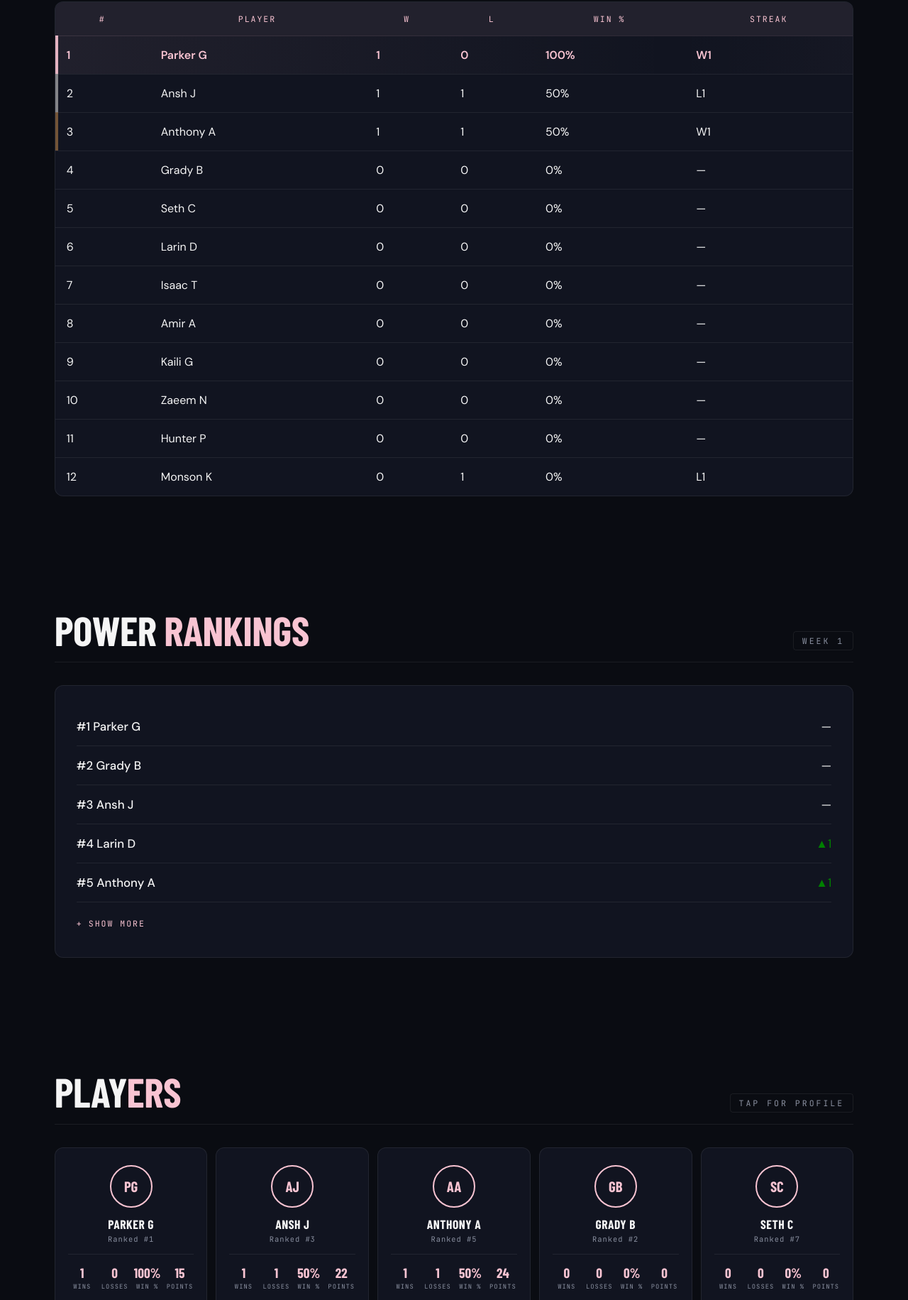
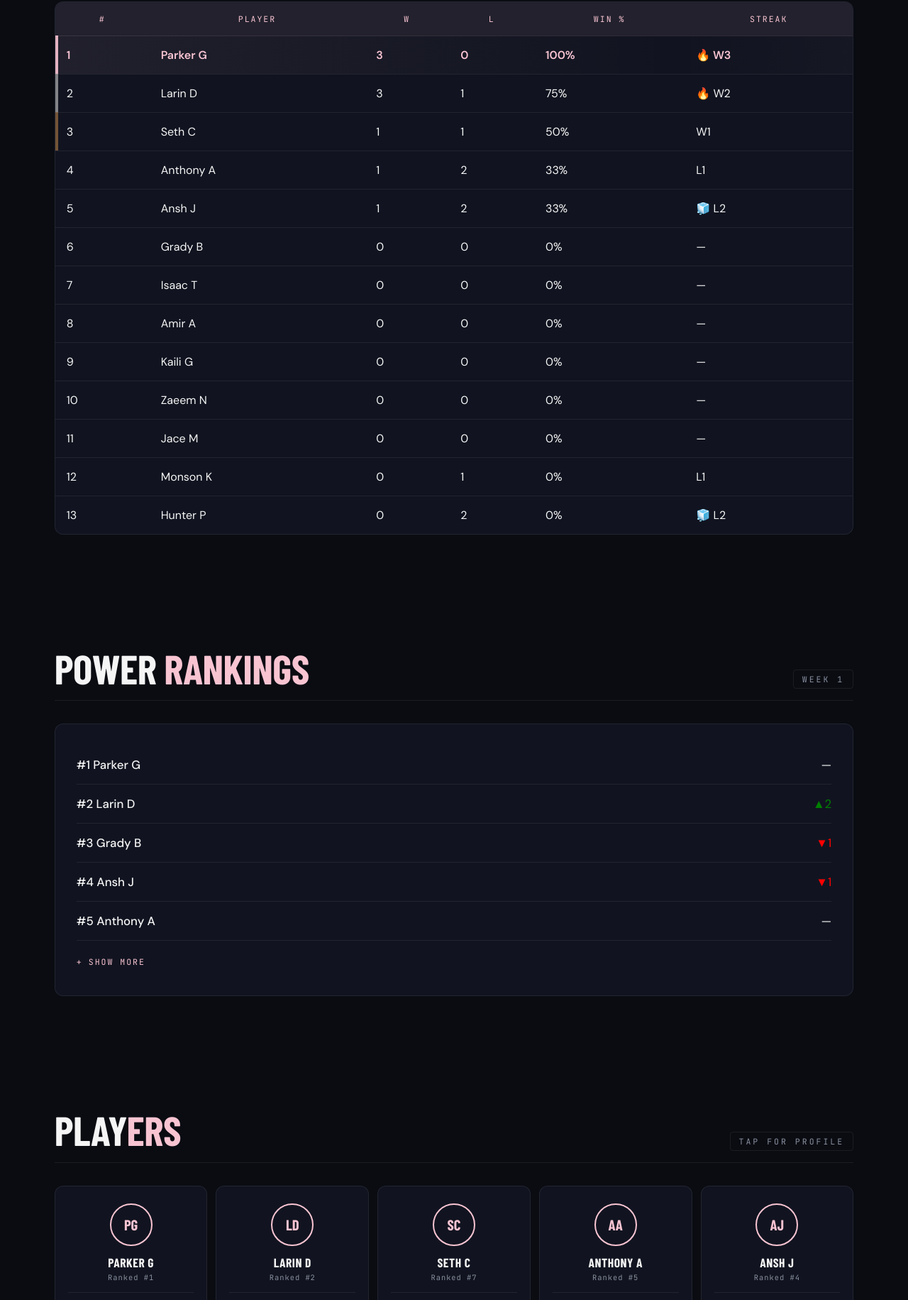
Before and after one commit to Winning-Pickleball-League/wpl-website, a plain HTML site: page index.html in a window 1280 px wide. Shown: the part 969-2800 px from the top of the page at 71% size. Drawn offline with nearby package versions, Linux system fonts and the light colour scheme; a web font is replaced by a local one.

Commit message:
Add files via upload

```diff
--- a/index.html
+++ b/index.html
@@ -1243,7 +1243,7 @@ footer{ flex-direction:column; text-align:center; }
 <div class="hero-right">
   <div class="hero-stat-block" id="hero-stats">
     <div class="hero-stat"><span class="hero-stat-num" id="hs-players">12</span><span class="hero-stat-label">Players</span></div>
-    <div class="hero-stat"><span class="hero-stat-num" id="hs-matches">3</span><span class="hero-stat-label">Matches</span></div>
+    <div class="hero-stat"><span class="hero-stat-num" id="hs-matches">—</span><span class="hero-stat-label">Matches</span></div>
     <div class="hero-stat"><span class="hero-stat-num" id="hs-pts">0</span><span class="hero-stat-label">Points Scored</span></div>
     <div class="hero-stat"><span class="hero-stat-num" id="hs-winpct">—</span><span class="hero-stat-label">Avg Win Margin</span></div>
   </div>
@@ -1281,20 +1281,21 @@ footer{ flex-direction:column; text-align:center; }
 
 <div class="card">
 <div class="rank-item"><span>#1 Parker G</span><span>—</span></div>
-<div class="rank-item"><span>#2 Grady B</span><span>—</span></div>
-<div class="rank-item"><span>#3 Ansh J</span><span>—</span></div>
-<div class="rank-item"><span>#4 Larin D</span><span style="color:green">▲1</span></div>
-<div class="rank-item"><span>#5 Anthony A</span><span style="color:green">▲1</span></div>
+<div class="rank-item"><span>#2 Larin D</span><span style="color:green">▲2</span></div>
+<div class="rank-item"><span>#3 Grady B</span><span style="color:red">▼1</span></div>
+<div class="rank-item"><span>#4 Ansh J</span><span style="color:red">▼1</span></div>
+<div class="rank-item"><span>#5 Anthony A</span><span>—</span></div>
 
 <details>
 <summary>Show More</summary>
-<div class="rank-item"><span>#6 Monson </span><span style="color:green">▲6</span></div>
-<div class="rank-item"><span>#7 Seth C</span><span style="color:red">▼3</span></div>
-<div class="rank-item"><span>#8 Kaili G</span><span style="color:red">▼1</span></div>
-<div class="rank-item"><span>#9 Isaac T</span><span style="color:red">▼1</span></div>
-<div class="rank-item"><span>#10 Amir A</span><span style="color:red">▼1</span></div>
-<div class="rank-item"><span>#11 Hunter P</span><span style="color:red">▼1</span></div>
-<div class="rank-item"><span>#12 Zaeem N</span><span style="color:red">▼1</span></div>
+<div class="rank-item"><span>#6 Monson</span><span>—</span></div>
+<div class="rank-item"><span>#7 Seth C</span><span>—</span></div>
+<div class="rank-item"><span>#8 Kaili G</span><span>—</span></div>
+<div class="rank-item"><span>#9 Isaac T</span><span>—</span></div>
+<div class="rank-item"><span>#10 Hunter P</span><span style="color:green">▲1</span></div>
+<div class="rank-item"><span>#11 Amir A</span><span style="color:red">▼1</span></div>
+<div class="rank-item"><span>#12 Zaeem N</span><span>—</span></div>
+<div class="rank-item"><span>#13 Jace M</span><span>NEW</span></div>
 </details>
 </div>
 </section>
@@ -1427,17 +1428,18 @@ footer{ flex-direction:column; text-align:center; }
   // streak: '🔥 W2' for win streak, '🧊 L2' for loss streak, '—' for none
   // ranking: power ranking number
   const players = [
-    { name: "Parker G",  wins: 1, losses: 0, streak: "W1",  ranking: 1  },
-    { name: "Grady B",   wins: 0, losses: 0, streak: "—",  ranking: 2  },
-    { name: "Ansh J",    wins: 1, losses: 1, streak: "L1", ranking: 3  },
-    { name: "Seth C",    wins: 0, losses: 0, streak: "—",  ranking: 7  },
-    { name: "Larin D",   wins: 0, losses: 0, streak: "—",  ranking: 4  },
+    { name: "Parker G",  wins: 3, losses: 0, streak: "🔥 W3",  ranking: 1  },
+    { name: "Grady B",   wins: 0, losses: 0, streak: "—",  ranking: 3  },
+    { name: "Ansh J",    wins: 1, losses: 2, streak: "🧊 L2", ranking: 4  },
+    { name: "Seth C",    wins: 1, losses: 1, streak: "W1",  ranking: 7  },
+    { name: "Larin D",   wins: 3, losses: 1, streak: "🔥 W2",  ranking: 2  },
     { name: "Isaac T",   wins: 0, losses: 0, streak: "—",  ranking: 9  },
-    { name: "Amir A",    wins: 0, losses: 0, streak: "—",  ranking: 10  },
+    { name: "Amir A",    wins: 0, losses: 0, streak: "—",  ranking: 11  },
     { name: "Kaili G",   wins: 0, losses: 0, streak: "—",  ranking: 8  },
     { name: "Zaeem N",   wins: 0, losses: 0, streak: "—",  ranking: 12  },
-    { name: "Hunter P",  wins: 0, losses: 0, streak: "—",  ranking: 11 },
-    { name: "Anthony A", wins: 1, losses: 1, streak: "W1", ranking: 5 },
+    { name: "Hunter P",  wins: 0, losses: 2, streak: "🧊 L2",  ranking: 10 },
+    { name: "Jace M",    wins: 0, losses: 0, streak: "—",  ranking: 13 },
+    { name: "Anthony A", wins: 1, losses: 2, streak: "L1", ranking: 5 },
     { name: "Monson K",  wins: 0, losses: 1, streak: "L1",  ranking: 6 },
   ];
 
@@ -1455,6 +1457,22 @@ footer{ flex-direction:column; text-align:center; }
     { player: "Ansh J",    type: "loss", opponent: "Parker G",  myScore: 7,  oppScore: 15,  date: "June 5, 2026" },
     { player: "Anthony A",    type: "win", opponent: "Monson K",  myScore: 15,  oppScore: 12,  date: "June 5, 2026" },
     { player: "Monson K",    type: "loss", opponent: "Anthony A",  myScore: 12,  oppScore: 15,  date: "June 5, 2026" },
+    { player: "Larin D",    type: "win", opponent: "Seth C",  myScore: 13,  oppScore: 4,  date: "June 7, 2026" },
+    { player: "Seth C",    type: "loss", opponent: "Larin D",  myScore: 4,  oppScore: 13,  date: "June 7, 2026" },
+    { player: "Seth C",    type: "win", opponent: "Hunter P",  myScore: 15,  oppScore: 11,  date: "June 7, 2026" },
+    { player: "Hunter P",    type: "loss", opponent: "Seth C",  myScore: 11,  oppScore: 15,  date: "June 7, 2026" },
+    { player: "Parker G",    type: "win", opponent: "Hunter P",  myScore: 15,  oppScore: 5,  date: "June 7, 2026" },
+    { player: "Hunter P",    type: "loss", opponent: "Parker G",  myScore: 5,  oppScore: 15,  date: "June 7, 2026" },
+    { player: "Anthony A",    type: "loss", opponent: "Larin D",  myScore: 11,  oppScore: 15,  date: "June 7, 2026" },
+    { player: "Larin D",    type: "win", opponent: "Anthony A",  myScore: 15,  oppScore: 11,  date: "June 7, 2026" },
+    { player: "Parker G",    type: "win", opponent: "Larin D",  myScore: 15,  oppScore: 12,  date: "June 7, 2026" },
+    { player: "Larin D",    type: "loss", opponent: "Parker G",  myScore: 12,  oppScore: 15,  date: "June 7, 2026" },
+    { player: "Larin D",    type: "win", opponent: "Ansh J",  myScore: 15,  oppScore: 7,  date: "June 7, 2026" },
+    { player: "Ansh J",    type: "loss", opponent: "Larin D",  myScore: 7,  oppScore: 15,  date: "June 7, 2026" },
+    { player: "Parker G",    type: "friendly", opponent: "Anthony A",  myScore: 7,  oppScore: 1,  date: "June 7, 2026" },
+    { player: "Anthony A",    type: "friendly", opponent: "Parker G",  myScore: 1,  oppScore: 7,  date: "June 7, 2026" },
+
+
   ];
   // ──────────────────────────────────────────────────────────────────
 
@@ -1491,6 +1509,9 @@ footer{ flex-direction:column; text-align:center; }
   // Auto-populate hero stats
   const totalPts = players.reduce((s, p) => s + p.points, 0);
 
+  // Total official matches (count wins only since each match has one win entry)
+  const totalMatches = matchHistory.filter(m => m.type === "win").length;
+
   // Average win margin across all official wins
   const officialWins = matchHistory.filter(m => m.type === "win");
   const avgWinMargin = officialWins.length > 0
@@ -1498,6 +1519,7 @@ footer{ flex-direction:column; text-align:center; }
     : null;
 
   document.getElementById("hs-players").textContent = players.length;
+  document.getElementById("hs-matches").textContent = totalMatches;
   document.getElementById("hs-pts").textContent = totalPts;
   document.getElementById("hs-winpct").textContent = avgWinMargin ? `+${avgWinMargin}` : "—";
 
@@ -1775,19 +1797,34 @@ footer{ flex-direction:column; text-align:center; }
   // ─────────────────────────────────────────────────────────────────
   const matchResults = [
     {
-      winner: "Parker G", loser: "Ansh J", score: "15 — 7", type: "official",
-      prob: { winner: 49, loser: 51 },
-      mqs: { leadChanges: 4, closeness: 5, upsetFactor: 4 }
+      winner: "Larin D", loser: "Seth C", score: "13 — 4", type: "official",
+      prob: { winner: 52, loser: 48 },
+      mqs: { leadChanges: 2, closeness: 3, upsetFactor: 4 }
     },
     {
-      winner: "Anthony A", loser: "Monson K", score: "15 — 12", type: "official",
-      prob: { winner: 32, loser: 68 },
-      mqs: { leadChanges: 7, closeness: 9, upsetFactor: 4 }
+      winner: "Seth C", loser: "Hunter P", score: "15 — 11", type: "official",
+      prob: { winner: 52, loser: 48 },
+      mqs: { leadChanges: 7, closeness: 7, upsetFactor: 5 }
     },
     {
-    winner: "Ansh J", loser: "Anthony A", score: "15 — 9", type: "official",
-      prob: { winner: 73, loser: 27 },
-      mqs: { leadChanges: 7, closeness: 5, upsetFactor: 6 }
+    winner: "Parker G", loser: "Larin D", score: "15 — 12", type: "official",
+      prob: { winner: 55, loser: 45 },
+      mqs: { leadChanges: 4, closeness: 7, upsetFactor: 6 }
+    },
+    {
+    winner: "Larin D", loser: "Ansh J", score: "15 — 7", type: "official",
+      prob: { winner: 49, loser: 51 },
+      mqs: { leadChanges: 5, closeness: 5, upsetFactor: 4 }
+    },
+    {
+    winner: "Larin D", loser: "Anthony A", score: "15 — 11", type: "official",
+      prob: { winner: 51, loser: 49 },
+      mqs: { leadChanges: 5, closeness: 7, upsetFactor: 7 }
+    },
+    {
+    winner: "Parker G", loser: "Hunter P", score: "15 — 5", type: "official",
+      prob: { winner: 58, loser: 42 },
+      mqs: { leadChanges: 2, closeness: 3, upsetFactor: 4 }
     },
   ];
   // ──────────────────────────────────────────────────────────────────
@@ -1796,12 +1833,12 @@ footer{ flex-direction:column; text-align:center; }
     if (score >= 8.5) return { label: "🔥 Instant Classic", color: "#f9c4d2"           };
     if (score >= 7)   return { label: "⚡ Great Match",      color: "#00c864"        };
     if (score >= 5)   return { label: "👍 Solid Match",      color: "var(--accent)"  };
-    if (score >= 3)   return { label: "😐 Average",          color: "var(--muted)"   };
+    if (score >= 3.5)   return { label: "😐 Average",          color: "var(--muted)"   };
                       return { label: "💤 Low Intensity",    color: "#ff5050"        };
   }
 
   const matchCard = document.getElementById("match-results-card");
-  document.getElementById("hs-matches").textContent = matchResults.filter(m => m.type === "official").length;
+  // match results section built below
   // ── ADVANCED ANALYTICS: WIN PROBABILITY ─────────────────────────────
   function calcWinProb(nameA, nameB) {
     const pA = players.find(p => p.name === nameA);
@@ -1854,8 +1891,13 @@ footer{ flex-direction:column; text-align:center; }
     const momB = streakVal(pB.streak);
     const momEdge = 0.5 + (momA - momB);
 
-    let rawA = (wrEdge * 0.15) + (h2hEdge * 0.25) + (rankEdge * 0.30) +
-               (diffEdge * 0.20) + (sosEdge * 0.5) + (momEdge * 0.05);
+    let rawA = ((wrEdge   - 0.5) * 0.20) +
+               ((h2hEdge  - 0.5) * 0.25) +
+               ((rankEdge - 0.5) * 0.25) +
+               ((diffEdge - 0.5) * 0.15) +
+               ((sosEdge  - 0.5) * 0.10) +
+               ((momEdge  - 0.5) * 0.05);
+    rawA = 0.5 + rawA;
     rawA = Math.max(0.05, Math.min(0.95, rawA));
     const probA = Math.round(rawA * 100);
     const probB = 100 - probA;
@@ -2095,13 +2137,20 @@ footer{ flex-direction:column; text-align:center; }
         if (!data) return;
         const { probA, probB, factors } = data;
         const conf = wpConfidence(Math.abs(probA - probB));
+        const aWins = probA >= probB;
         result.innerHTML = `
-          <div class="wp-matchup-names"><span class="wp-name-a">${a}</span><span class="wp-name-b">${b}</span></div>
-          <div class="wp-bar-wrap"><div class="wp-bar-fill" id="am-wp-bar" style="width:0%"></div></div>
-          <div class="wp-pcts"><span class="wp-pct-a">${probA}%</span><span class="wp-pct-b">${probB}%</span></div>
+          <div class="wp-matchup-names">
+            <span class="wp-name-a" style="color:${aWins ? 'var(--accent)' : 'var(--muted)'}">${a}</span>
+            <span class="wp-name-b" style="color:${!aWins ? 'var(--accent)' : 'var(--muted)'}">${b}</span>
+          </div>
+          <div class="wp-bar-wrap"><div class="wp-bar-fill" id="am-wp-bar" style="width:0%; ${!aWins ? 'margin-left:auto; background:var(--accent);' : ''}"></div></div>
+          <div class="wp-pcts">
+            <span class="wp-pct-a" style="color:${aWins ? 'var(--accent)' : 'var(--muted)'}; font-weight:${aWins ? '700' : '400'}">${probA}%</span>
+            <span class="wp-pct-b" style="color:${!aWins ? 'var(--accent)' : 'var(--muted)'}; font-weight:${!aWins ? '700' : '400'}">${probB}%</span>
+          </div>
           <span class="wp-confidence" style="background:${conf.color}22;color:${conf.color};border:1px solid ${conf.color}55;">${conf.label}</span>
           <div class="wp-factors">${factors.map(f => `<span>· ${f}</span>`).join("")}</div>`;
-        setTimeout(() => { const bar = document.getElementById("am-wp-bar"); if (bar) bar.style.width = probA + "%"; }, 50);
+        setTimeout(() => { const bar = document.getElementById("am-wp-bar"); if (bar) bar.style.width = (aWins ? probA : probB) + "%"; }, 50);
       }
       document.getElementById("am-wp-a").addEventListener("change", renderMatchupModal);
       document.getElementById("am-wp-b").addEventListener("change", renderMatchupModal);
```
